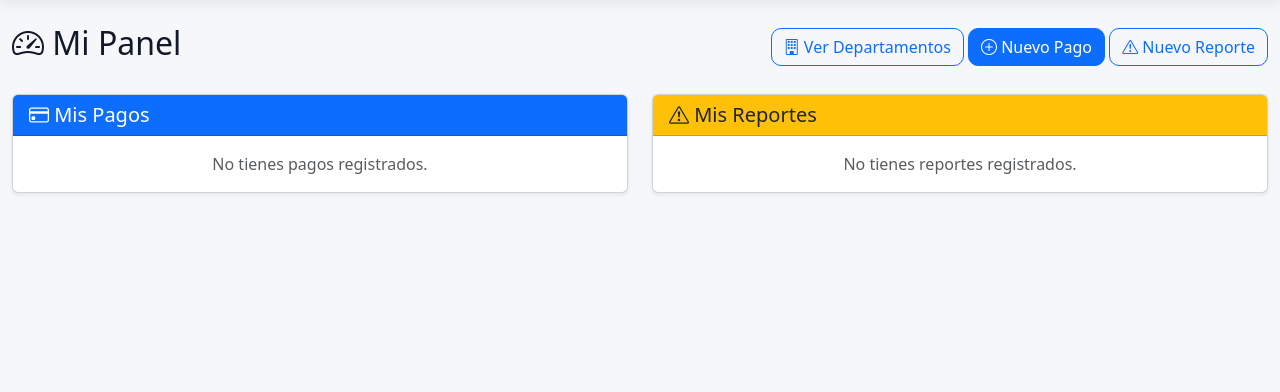
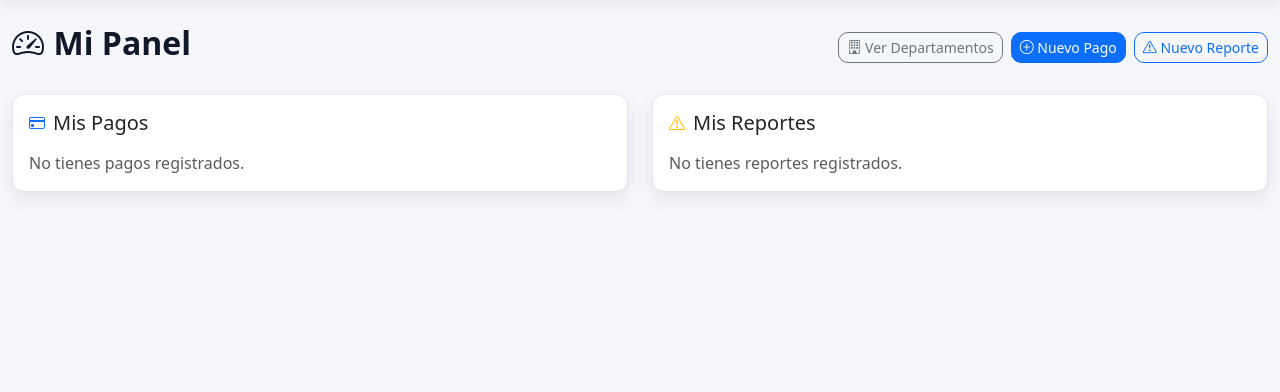
Before and after one commit to Pablitord/PUCEHOGARFINAL, a Flask app: page /tenant/dashboard in a window 1280 px wide. Shown: the part 72-464 px from the top of the page. Run offline with Flask 3, Linux system fonts and the light colour scheme; the visitor is signed in with stand-in values (Sample User, id 1); data that the repository does not hold is empty; parts of the project's set-up code (start-up, migrations or seed data) failed here and were passed over.

Commit message:
Minor Fixes

```diff
--- a/app/templates/tenant/dashboard.html
+++ b/app/templates/tenant/dashboard.html
@@ -3,33 +3,30 @@
 
 {% block content %}
 {% if user %}
-  <div class="alert alert-primary mb-4">
-    <h4 class="alert-heading mb-2"><i class="bi bi-person-circle"></i> Bienvenido{% if user.full_name %}, {{ user.full_name }}{% endif %}</h4>
-    <p class="mb-0">Gestiona tus pagos y reportes desde aquí.</p>
+  <div class="app-card p-3 mb-4">
+    <h4 class="fw-bold mb-1"><i class="bi bi-person-circle"></i> Bienvenido{% if user.full_name %}, {{ user.full_name }}{% endif %}</h4>
+    <p class="text-muted mb-0">Gestiona tus pagos y reportes desde aquí.</p>
   </div>
 {% endif %}
 
 {% if department %}
-  <div class="card shadow-sm mb-4 border-success">
-    <div class="card-header bg-success text-white">
-      <h5 class="mb-0"><i class="bi bi-building"></i> Mi Departamento</h5>
-    </div>
+  <div class="card app-card mb-4">
     <div class="card-body">
-      <div class="row">
-        <div class="col-md-8">
-          <h5>{{ department.title }}</h5>
-          <p class="text-muted mb-2"><i class="bi bi-geo-alt"></i> {{ department.address }}</p>
+      <div class="d-flex justify-content-between align-items-start">
+        <div class="me-3">
+          <h5 class="fw-semibold mb-1">{{ department.title }}</h5>
+          <p class="meta-line mb-2"><i class="bi bi-geo-alt"></i> {{ department.address }}</p>
           {% if department.rooms or department.bathrooms or department.area %}
-            <p class="mb-2">
+            <p class="meta-line mb-2">
               {% if department.rooms %}<i class="bi bi-door-open"></i> {{ department.rooms }} hab.{% endif %}
               {% if department.bathrooms %} | <i class="bi bi-droplet"></i> {{ department.bathrooms }} baños{% endif %}
               {% if department.area %} | <i class="bi bi-rulers"></i> {{ department.area }} m²{% endif %}
             </p>
           {% endif %}
-          <p class="mb-0"><strong>Precio mensual:</strong> <span class="h5 text-success">${{ "%.2f"|format(department.price) }}</span></p>
+          <p class="mb-0"><strong>Precio mensual:</strong> <span class="text-success fw-bold">${{ "%.2f"|format(department.price) }}</span></p>
         </div>
-        <div class="col-md-4 text-end">
-          <a href="{{ url_for('visitor.department_detail', department_id=department.id) }}" class="btn btn-outline-primary">
+        <div class="text-end">
+          <a href="{{ url_for('visitor.department_detail', department_id=department.id) }}" class="btn btn-outline-primary btn-sm">
             <i class="bi bi-eye"></i> Ver Detalle
           </a>
         </div>
@@ -48,34 +45,45 @@
 {% endif %}
 
 <div class="d-flex justify-content-between align-items-center mb-4">
-  <h2><i class="bi bi-speedometer2"></i> Mi Panel</h2>
-  <div>
-    <a href="{{ url_for('visitor.home') }}" class="btn btn-outline-primary"><i class="bi bi-building"></i> Ver Departamentos</a>
-    <a href="{{ url_for('tenant.new_payment') }}" class="btn btn-primary"><i class="bi bi-plus-circle"></i> Nuevo Pago</a>
-    <a href="{{ url_for('tenant.new_report') }}" class="btn btn-outline-primary"><i class="bi bi-exclamation-triangle"></i> Nuevo Reporte</a>
+  <h2 class="page-title"><i class="bi bi-speedometer2"></i> Mi Panel</h2>
+  <div class="d-flex gap-2">
+    <a href="{{ url_for('visitor.home') }}" class="btn btn-outline-secondary btn-sm"><i class="bi bi-building"></i> Ver Departamentos</a>
+    <a href="{{ url_for('tenant.new_payment') }}" class="btn btn-primary btn-sm"><i class="bi bi-plus-circle"></i> Nuevo Pago</a>
+    <a href="{{ url_for('tenant.new_report') }}" class="btn btn-outline-primary btn-sm"><i class="bi bi-exclamation-triangle"></i> Nuevo Reporte</a>
   </div>
 </div>
 
-<div class="row">
-  <div class="col-md-6">
-    <div class="card shadow-sm mb-4">
-      <div class="card-header bg-primary text-white">
-        <h5 class="mb-0"><i class="bi bi-credit-card"></i> Mis Pagos</h5>
+<div class="row g-4">
+  <div class="col-lg-6">
+    <div class="card app-card h-100">
+      <div class="card-body">
+        <div class="d-flex align-items-center gap-2 mb-3">
+          <i class="bi bi-credit-card text-primary"></i>
+          <h5 class="mb-0">Mis Pagos</h5>
         </div>
-      <div class="card-body">
         {% if payments %}
-          <div class="list-group">
+          <div class="table-responsive">
+            <table class="table align-middle table-hover mb-0">
+              <thead>
+                <tr>
+                  <th>Mes</th>
+                  <th>Monto</th>
+                  <th>Estado</th>
+                  <th>Fecha</th>
+                  <th class="text-end">Acción</th>
+                </tr>
+              </thead>
+              <tbody>
                 {% for payment in payments %}
-              <div class="list-group-item">
-                <div class="d-flex w-100 justify-content-between align-items-start">
-                  <div class="flex-grow-1">
-                    <div class="d-flex justify-content-between align-items-center mb-2">
-                      <h6 class="mb-0"><i class="bi bi-calendar"></i> {{ payment.month }}</h6>
-                      <span class="badge bg-{{ 'warning' if payment.status.value == 'pending' else 'success' if payment.status.value == 'approved' else 'danger' }}">{{ payment.status.value|title }}</span>
-                    </div>
-                    <p class="mb-1"><strong>Monto:</strong> ${{ "%.2f"|format(payment.amount) }}</p>
-                    <small class="text-muted">
-                      <i class="bi bi-clock"></i>
+                  <tr>
+                    <td>{{ payment.month }}</td>
+                    <td>${{ "%.2f"|format(payment.amount) }}</td>
+                    <td>
+                      <span class="soft-badge {% if payment.status.value == 'pending' %}soft-badge-warning{% elif payment.status.value == 'approved' %}soft-badge-success{% else %}soft-badge-danger{% endif %}">
+                        {{ payment.status.value|title }}
+                      </span>
+                    </td>
+                    <td>
                       {% if payment.created_at and payment.created_at.strftime is defined %}
                         {{ payment.created_at.strftime('%d/%m/%Y %H:%M') }}
                       {% elif payment.created_at %}
@@ -83,48 +91,53 @@
                       {% else %}
                         N/A
                       {% endif %}
-                    </small>
-                    {% if not payment.receipt_url %}
-                      <div class="mt-2"><span class="badge bg-danger"><i class="bi bi-exclamation-triangle"></i> Falta comprobante</span></div>
-                    {% endif %}
-                  </div>
-                  <div class="ms-3">
+                    </td>
+                    <td class="text-end">
                       {% if not payment.receipt_url %}
                         <a href="{{ url_for('tenant.upload_receipt', payment_id=payment.id) }}" class="btn btn-sm btn-outline-primary"><i class="bi bi-upload"></i> Subir</a>
                       {% else %}
                         <a href="{{ payment.receipt_url }}" target="_blank" class="btn btn-sm btn-outline-info"><i class="bi bi-eye"></i> Ver</a>
                       {% endif %}
-                  </div>
-                </div>
-              </div>
+                    </td>
+                  </tr>
                 {% endfor %}
+              </tbody>
+            </table>
           </div>
         {% else %}
-          <p class="text-muted text-center mb-0">No tienes pagos registrados.</p>
+          <p class="text-muted mb-0">No tienes pagos registrados.</p>
         {% endif %}
       </div>
     </div>
   </div>
 
-  <div class="col-md-6">
-    <div class="card shadow-sm mb-4">
-      <div class="card-header bg-warning text-dark">
-        <h5 class="mb-0"><i class="bi bi-exclamation-triangle"></i> Mis Reportes</h5>
+  <div class="col-lg-6">
+    <div class="card app-card h-100">
+      <div class="card-body">
+        <div class="d-flex align-items-center gap-2 mb-3">
+          <i class="bi bi-exclamation-triangle text-warning"></i>
+          <h5 class="mb-0">Mis Reportes</h5>
         </div>
-      <div class="card-body">
         {% if reports %}
-          <div class="list-group">
+          <div class="table-responsive">
+            <table class="table align-middle table-hover mb-0">
+              <thead>
+                <tr>
+                  <th>Título</th>
+                  <th>Estado</th>
+                  <th>Fecha</th>
+                </tr>
+              </thead>
+              <tbody>
                 {% for report in reports %}
-              <div class="list-group-item">
-                <div class="d-flex w-100 justify-content-between align-items-start">
-                  <div class="flex-grow-1">
-                    <div class="d-flex justify-content-between align-items-center mb-2">
-                      <h6 class="mb-0">{{ report.title }}</h6>
-                      <span class="badge bg-{{ 'primary' if report.status.value == 'open' else 'info' if report.status.value == 'in_progress' else 'success' if report.status.value == 'resolved' else 'secondary' }}">{{ report.status.value|title }}</span>
-                    </div>
-                    <p class="mb-1 text-muted small">{{ report.description[:100] }}{% if report.description|length > 100 %}...{% endif %}</p>
-                    <small class="text-muted">
-                      <i class="bi bi-calendar"></i>
+                  <tr>
+                    <td class="fw-semibold">{{ report.title }}</td>
+                    <td>
+                      <span class="soft-badge {% if report.status.value == 'open' %}soft-badge-danger{% elif report.status.value == 'in_progress' %}soft-badge-warning{% elif report.status.value == 'resolved' %}soft-badge-success{% else %}soft-badge-muted{% endif %}">
+                        {{ report.status.value|title }}
+                      </span>
+                    </td>
+                    <td>
                       {% if report.created_at and report.created_at.strftime is defined %}
                         {{ report.created_at.strftime('%d/%m/%Y %H:%M') }}
                       {% elif report.created_at %}
@@ -132,14 +145,14 @@
                       {% else %}
                         N/A
                       {% endif %}
-                    </small>
-                  </div>
-                </div>
-              </div>
+                    </td>
+                  </tr>
                 {% endfor %}
+              </tbody>
+            </table>
           </div>
         {% else %}
-          <p class="text-muted text-center mb-0">No tienes reportes registrados.</p>
+          <p class="text-muted mb-0">No tienes reportes registrados.</p>
         {% endif %}
       </div>
     </div>
```
Lines whose indentation alone changed are shown as unchanged.
